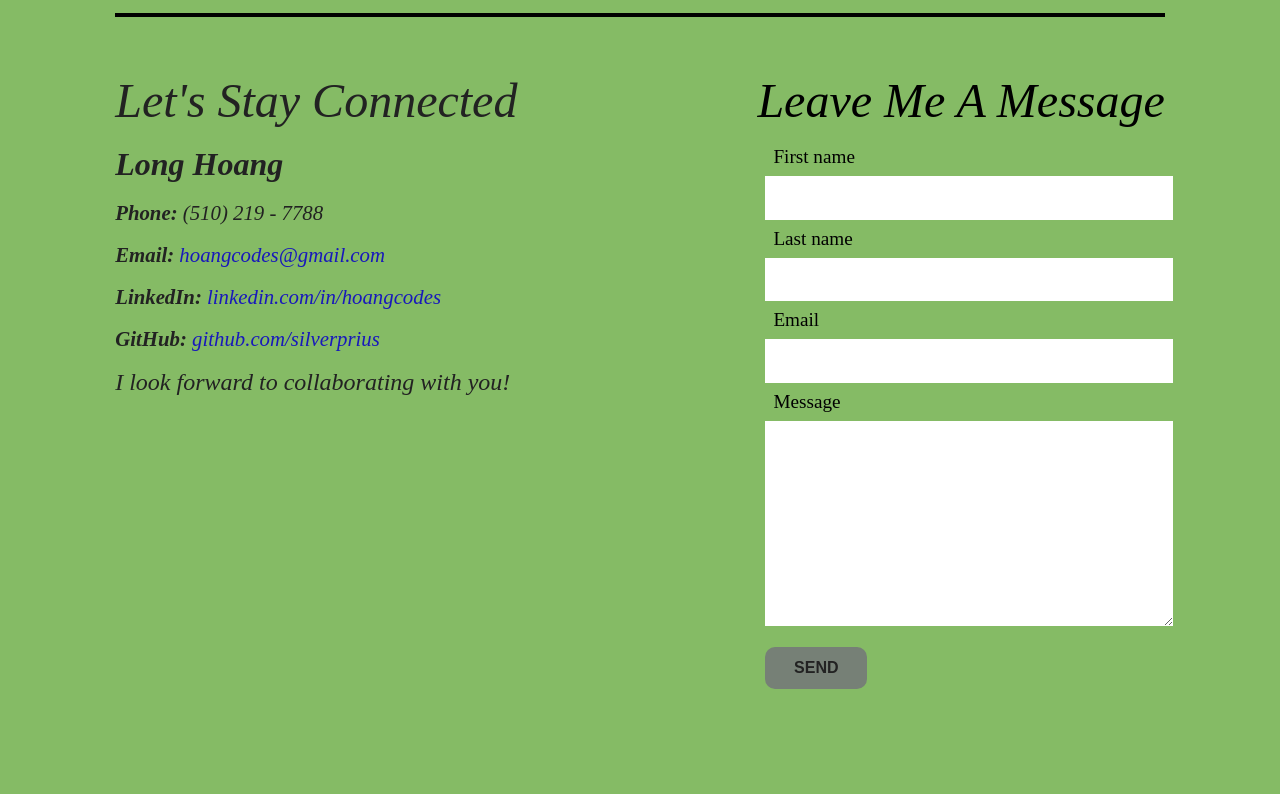
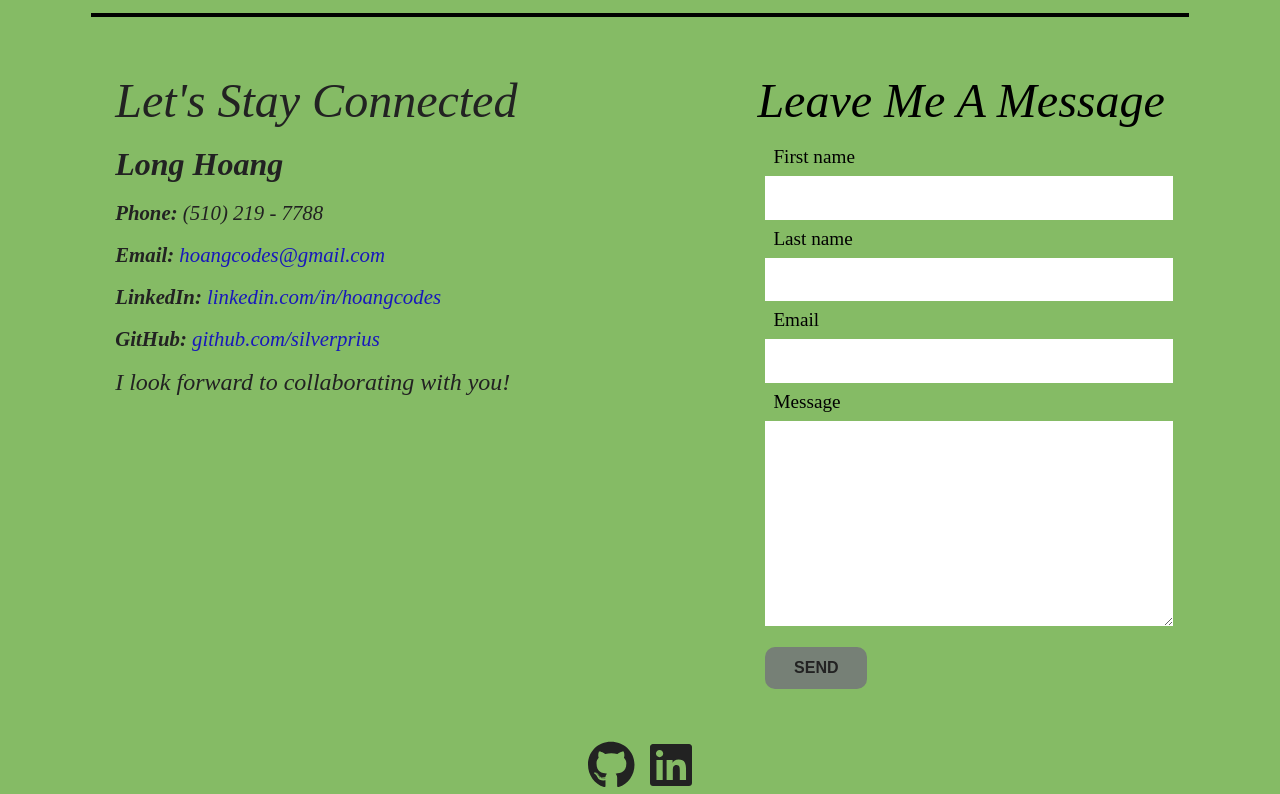
Before and after one commit to SilverPrius/LH-Portfolio, a React (Create React App) app: page /contact in a window 1280 px wide. Shown: the part 221-1015 px from the top of the page. Before the commit the page ends 960 px from the top, so only its background shows below. Built offline with nearby package versions, Linux system fonts and the light colour scheme.

Commit message:
Added footer

```diff
--- a/package.json
+++ b/package.json
@@ -10,6 +10,7 @@
     "@testing-library/jest-dom": "^5.16.5",
     "@testing-library/react": "^13.4.0",
     "@testing-library/user-event": "^13.5.0",
+    "bootstrap": "^5.2.3",
     "dotenv": "^16.0.3",
     "dotenv-webpack": "^8.0.1",
     "os-browserify": "^0.3.0",
--- a/src/App.js
+++ b/src/App.js
@@ -2,6 +2,7 @@ import { Route, Routes} from "react-router-dom"
 
 // Components
 import Nav from "./components/Nav";
+import Footer from "./components/Footer";
 
 // Pages
 import Home from "./pages/Home/Home";
@@ -9,7 +10,9 @@ import About from "./pages/About/About";
 import Projects from "./pages/Projects/Projects";
 import Contact from "./pages/Contact/Contact";
 
+
 // CSS
+// import 'bootstrap/dist/css/bootstrap.min.css';
 import './App.css';
 
 function App() {
@@ -22,6 +25,7 @@ function App() {
         <Route path="/projects" component={Projects} element={<Projects/>} />
         <Route path="/contact" element={<Contact/>} />
       </Routes>
+      <Footer />
     </div>
   );
 }
--- /dev/null
+++ b/src/components/Footer.js
@@ -0,0 +1,24 @@
+import '../components/footer.css'
+
+import { Container } from 'react-bootstrap'
+
+import { faGithub, faLinkedin } from '@fortawesome/free-brands-svg-icons'
+import { FontAwesomeIcon } from '@fortawesome/react-fontawesome';
+
+
+export default function Footer() {
+    return (
+        <div>
+            <Container>
+                <div className='footer'>
+                    <a href='https://github.com/SilverPrius'>
+                        <FontAwesomeIcon icon={faGithub} />
+                    </a>
+                    <a href='https://www.linkedin.com/in/hoangcodes/'>
+                        <FontAwesomeIcon icon={faLinkedin} />
+                    </a>
+                </div>
+            </Container>
+        </div>
+    )
+}
--- /dev/null
+++ b/src/components/footer.css
@@ -0,0 +1,13 @@
+.container {
+    display: flex;
+    flex-direction: row;
+    justify-content: center;
+}
+
+.footer {
+    display: flex;
+    flex-direction: row;
+    justify-content: space-between;
+    gap: 1rem;
+    font-size: 3rem;
+}
--- a/src/pages/Contact/contact.css
+++ b/src/pages/Contact/contact.css
@@ -21,6 +21,7 @@
     display: flex;
     flex-direction: row;
     justify-content: space-between;
+    margin: 0 1.5rem;
 }
 
 form {
@@ -86,3 +87,42 @@ font-size: 3rem;
     font-style: italic;
     font-size: 1.5rem;
 }
+
+@media only screen and (max-width: 600px) {
+    .contact-form {
+      width: 100%;
+      margin: 0;
+    }
+
+    .form-group {
+      width: 100%;
+      margin-bottom: 1rem;
+    }
+
+    .form-control {
+      width: 100%;
+      padding: .375rem .75rem;
+      font-size: 1rem;
+      line-height: 1.5;
+    }
+  }
+
+  /* For medium devices (tablets) */
+  @media only screen and (min-width: 601px) and (max-width: 992px) {
+    .contact-form {
+      width: 80%;
+      margin: 0 auto;
+    }
+
+    .form-group {
+      width: 100%;
+      margin-bottom: 1rem;
+    }
+
+    .form-control {
+      width: 100%;
+      padding: .375rem .75rem;
+      font-size: 1.2rem;
+      line-height: 1.5;
+    }
+  }
```
Also changed, not shown: 1 other file (tests, documents, lock files or other folders).
